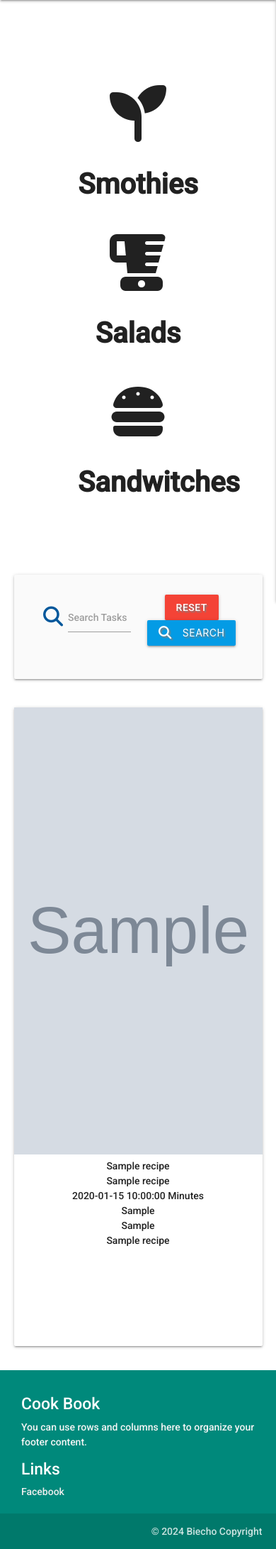
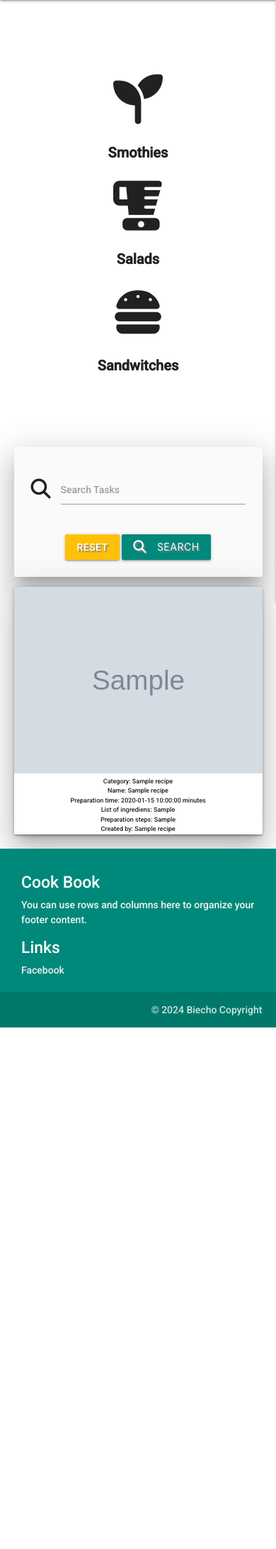
Before and after one commit to Biecho88/healthy_book, a Flask app: page /search in a window 390 px wide. Shown: the part 56-2239 px from the top of the page at 71% size. After the commit the page ends 1504 px from the top, so only its background shows below. Run offline with Flask 3, Linux system fonts and the light colour scheme; grey boxes marked "Sample" are stand-in pictures; a database or web service that is not in the repository returns one stand-in record (values such as "Sample title"); some libraries are stand-ins or nearby versions.

Commit message:
check and add comments to all code on HTML pages

```diff
--- a/static/css/style.css
+++ b/static/css/style.css
@@ -4,23 +4,22 @@
     font-family: 'Roboto', sans-serif;
     margin: 0;
 }
+
 .text-shadow {
     text-shadow: 2px 2px 2px grey;
 }
 
-.flashes h4 {
-    line-height: 2;
-}
-
+/*************** Main text on home page *********************/
 .main-text{
     padding: 50px;
     text-align: center;
 }
 
-.massage{
-    padding: 80px;
+.bold_text{
+    font-size: 25px;
+    font-weight: bold;
 }
-
+/*************** Get_recipes page *********************/
 .icon-size{
     font-size:80px;
 }
@@ -31,15 +30,47 @@
     font-size: 40px;
 }
 
+.input-field{
+    text-align: left;
+}
+
+.card {
+    margin-top: 0;
+    margin-bottom: 0;
+}
+
+.flashes h4 {
+    line-height: 2;
+}
+
+.massage{
+    padding: 80px;
+}
+
+
+
 .light-center{
     opacity: 0.5;
 }
 
-.center-promo{
-    margin-top: 40px;
+
+
+/*************** Home page responsive design *********************/
+@media screen and (max-width:430px) {
+    .main-text h3 {
+        font-size: xx-large;
+    }
+
+    .icon-size{
+        font-size:70px;
+        margin-top: 25px;
+    }
+
+    .promo-caption {
+        margin-top: 25px;
+        font-size: 20px;
+    }
+    .card {
+        font-size: xx-small;
+    }
 }
-
-.card {
-    height: 900px;
-    width: 100%;
-}
--- a/static/js/script.js
+++ b/static/js/script.js
@@ -1,61 +1,10 @@
-// Initialization of the side nave and placed it on the right side
-//document.addEventListener('DOMContentLoaded', function() {
-//  var sidenavs = document.querySelectorAll(".sidenav");
-//    var sidenavsInstances = M.Sidenav.init(sidenavs, {edge: "right"});
-//  });
-
-  document.addEventListener('DOMContentLoaded', function() {
-    var slinder = document.querySelectorAll('.slider');
-    var instances = M.Slider.init(slinder);
-  });
-
-
-
-//  document.addEventListener('DOMContentLoaded', function() {
-//    var elems = document.querySelectorAll('select');
-//   var instances = M.FormSelect.init(elems);
-//  });
 
  document.addEventListener('DOMContentLoaded', function () {
      let sidenavs = document.querySelectorAll(".sidenav");
      let sidenavsInstance = M.Sidenav.init(sidenavs, {edge: "right"});
      let selects = document.querySelectorAll("select");
      let selectsInstance = M.FormSelect.init(selects);
+     let slinder = document.querySelectorAll('.slider');
+     let instances = M.Slider.init(slinder);
 
-     validateMaterializeSelect();
-     function validateMaterializeSelect() {
-         let classValid = "border-bottom: 1px solid #4caf50; box-shadow: 0 1px 0 0 #4caf50;";
-         let classInvalid = "border-bottom: 1px solid #f44336; box-shadow: 0 1px 0 0 #f44336;";
-         let selectValidate = document.querySelector("select.validate");
-         let selectWrapperInput = document.querySelector(".select-wrapper input.select-dropdown");
-         if (selectValidate.hasAttribute("required")) {
-             selectValidate.style.cssText = "display: block; height: 0; padding: 0; width: 0; position: absolute;";
-         }
-         selectWrapperInput.addEventListener("focusin", (e) => {
-             e.target.parentNode.addEventListener("change", () => {
-                 ulSelectOptions = e.target.parentNode.childNodes[1].childNodes;
-                 for (let i = 0; i < ulSelectOptions.length; i++) {
-                     if (ulSelectOptions[i].className == "selected" && ulSelectOptions[i].hasAttribute != "disabled") {
-                         e.target.style.cssText = classValid;
-                     }
-                 }
-             });
-         });
-         selectWrapperInput.addEventListener("click", (e) => {
-            ulSelectOptions = e.target.parentNode.childNodes[1].childNodes;
-             for (let i = 0; i < ulSelectOptions.length; i++) {
-                 if (ulSelectOptions[i].className == "selected" && ulSelectOptions[i].hasAttribute != "disabled" && ulSelectOptions[i].style.backgroundColor == "rgba(0, 0, 0, 0.03)") {
-                     e.target.style.cssText = classValid;
-                 } else {
-                     e.target.addEventListener("focusout", () => {
-                         if (e.target.parentNode.childNodes[3].hasAttribute("required")) {
-                             if (e.target.style.borderBottom != "1px solid rgb(76, 175, 80)") {
-                                 e.target.style.cssText = classInvalid;
-                             }
-                         }
-                     });
-                 }
-             }
-         });
-     }
  });
--- a/templates/edit_recipe.html
+++ b/templates/edit_recipe.html
@@ -4,7 +4,7 @@
 <h3 class="center-align">Edit Recipe</h3>
 
 <div class="row col s12 add_recipe">
-
+<!-- Edit recipe form -->
     <div class="row card-panel grey lighten-3 z-depth-5 col s12">
 
         <form class="col s12" method="POST" action="{{ url_for('edit_recipe', recipe_id=recipe._id) }}">
--- a/templates/get_recipes.html
+++ b/templates/get_recipes.html
@@ -1,60 +1,58 @@
 {% extends "base.html" %}
 {% block content %}
 
+<!-- Icons and text showing categories -->
     <div class="row center-align massage">
 
         <div class="col s12 l4">
-            <div class="center-promo"></div>
             <i class="fa-solid fa-seedling icon-size"></i>
             <p class="promo-caption">Smothies</p>
         </div>
 
         <div class="col s12 l4">
-            <div class="center-promo"></div>
             <i class="fa-solid fa-blender icon-size"></i>
             <p class="promo-caption">Salads</p>
         </div>
 
         <div class="col s12 l4">
-            <div class="center-promo"></div>
             <i class="fa-solid fa-burger icon-size"></i>
             <p class="promo-caption">Sandwitches</p>
         </div>
 
     </div>
-
-    <div class="row card-panel grey lighten-5">
+<!-- Serch form -->
+    <div class="row card-panel grey lighten-5 z-depth-5 col s12">
         <form action="{{ url_for('search') }}" method="post" class="col s12">
-            <div class="row valign-wrapper center-align">
-                <div class="input-field col s12 m8">
-                    <i class="fas fa-search prefix light-blue-text text-darken-4"></i>
+            <div class="row center-align ">
+                <div class="input-field">
+                    <i class="fas fa-search prefix"></i>
                     <input type="text" name="query" id="query" minlength="3" class="validate" required>
                     <label for="query">Search Tasks</label>
                 </div>
-                <div class="col s12 m4">
-                    <a href="{{ url_for('get_recipes') }}" class="red btn text-shadow">Reset</a>
-                    <button type="submit" class="light-blue darken-1 btn text-shadow">
-                        <i class="fas fa-search left"></i> Search
-                    </button>
-                </div>
+            </div>
+            <div class="col s12 center-align">
+                <a href="{{ url_for('get_recipes') }}" class="amber btn text-shadow">Reset</a>
+                <button type="submit" class="#00897b teal darken-1 btn text-shadow">
+                    <i class="fas fa-search left"></i> Search
+                </button>
             </div>
         </form>
     </div>
-
+<!-- Container displaying recipes to the user -->
     {% if recipe|length > 0 %}
-    <div class="row center-promo center-align">
+    <div class="row center-promo center-align z-depth-5 col s12 m6 l4">
         {% for recipe in recipe %}
         <div class="card">
-            <img class="" width="100%" height="70%" src="{{ recipe.recipe_img }}">
-            <p class="" value="{{ recipe.recipe_category_name }}">{{ recipe.recipe_category_name }}</p>
-            <p class="" value="{{ recipe.recipe_name }}">{{ recipe.recipe_name }}</p>
-            <p class="" value="{{ recipe.recipe_prep_time }}">{{ recipe.recipe_prep_time }} Minutes</p>
-            <p class="" value="{{ recipe.recipe_ingrediens }}">{{ recipe.recipe_ingrediens }}</p>
-            <p class="" value="{{ recipe.recipe_preparation }}">{{ recipe.recipe_preparation }}</p>
-            <p class="" value="{{ recipe.recipe_author_name }}">{{ recipe.recipe_author_name }}</p>
+            <img width="100%" height="70%" src="{{ recipe.recipe_img }}">
+            <p  value="{{ recipe.recipe_category_name }}"> Category:        {{ recipe.recipe_category_name }}</p>
+            <p  value="{{ recipe.recipe_name }}">Name:      {{ recipe.recipe_name }}</p>
+            <p  value="{{ recipe.recipe_prep_time }}">Preparation time:     {{ recipe.recipe_prep_time }} minutes</p>
+            <p  value="{{ recipe.recipe_ingrediens }}">List of ingrediens:      {{ recipe.recipe_ingrediens }}</p>
+            <p  value="{{ recipe.recipe_preparation }}">Preparation steps:      {{ recipe.recipe_preparation }}</p>
+            <p  value="{{ recipe.recipe_author_name }}">Created by:     {{ recipe.recipe_author_name }}</p>
             {% if session.user|lower == recipe.recipe_author_name|lower %}
             <div>
-                <a href="{{ url_for('delete_recipe', recipe_id=recipe._id) }}" class="btn-small red">Delete</a>
+                <a href="{{ url_for('delete_recipe', recipe_id=recipe._id) }}" id="delete" class="btn-small red">Delete</a>
                 <a href="{{ url_for('edit_recipe', recipe_id=recipe._id) }}" class="btn-small #00897b teal darken-1">Edit</a>
             </div>
             {% endif %}
--- a/templates/profile.html
+++ b/templates/profile.html
@@ -1,10 +1,10 @@
 {% extends "base.html" %}
 {% block content %}
-
+<!-- Row container showing information about user currently logged in on a page -->
 <div class="row">
     <div class="col s12 m8 offset-m2">
             <h3 class="center-align">
-                {{ username }}'s Profile
+                You are logged in as {{ username }}
             </h3>
     </div>
 </div>
```
Also changed, not shown: templates/add_recipe.html (+8 -8 lines), templates/home.html (+6 -5 lines).
